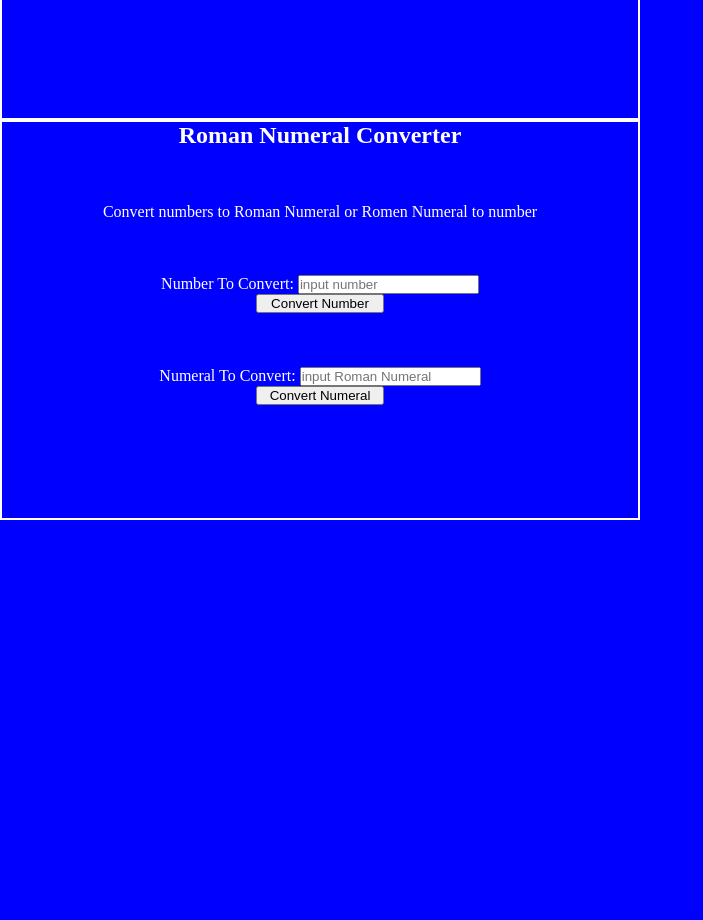
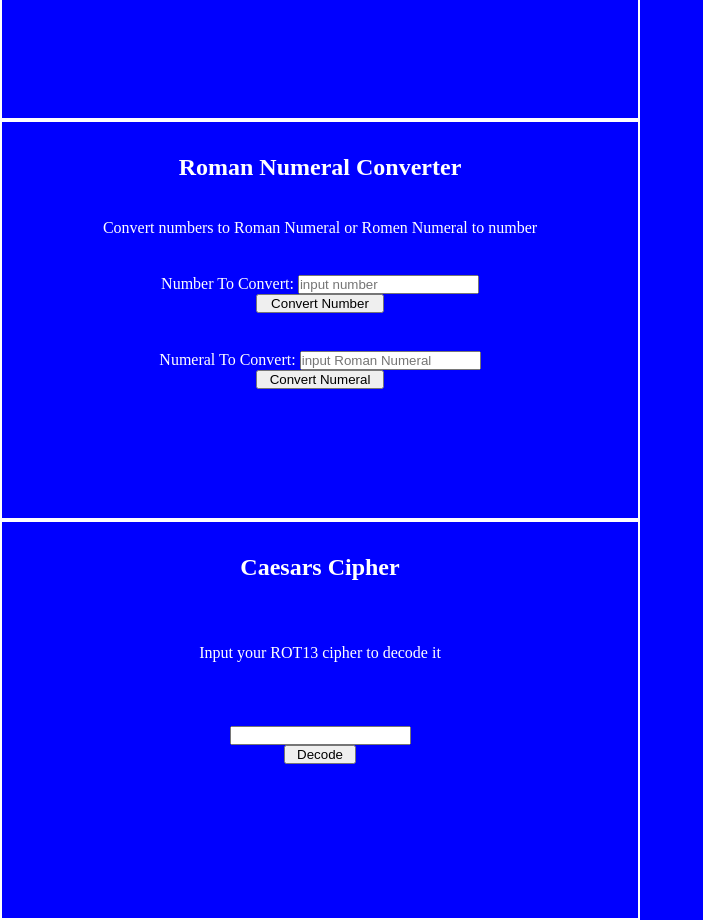
Before and after one commit to jaronow/freeCodeCamp-JS-Projects, a plain HTML site: page index.html in a window 1280 px wide. Shown: the part 280-1200 px from the top of the page, without its empty margins (0-703 px from the left). Before the commit the page ends 800 px from the top, so only its background shows below. Drawn offline with Linux system fonts and the light colour scheme.

Commit message:
added caesars cipher to readme, html, and css.  adding some padding to all section h2

```diff
--- a/index.html
+++ b/index.html
@@ -46,6 +46,19 @@
           <h2 id="convert-response">Blank</h2>
         </div>
       </section>
+      <section id="caesars-cipher">
+        <h2>Caesars Cipher</h2>
+        <p>Input your ROT13 cipher to decode it</p>
+        <div class="cipher-input">
+          <label for="cipher">
+            <input type="text" name="cipher" placeholder="">
+          </label>
+          <button type="button" name="cipher-submit">Decode</button>
+        </div>
+        <div class="cipher-response">
+          <h2 id="cipher-response">Blank</h2>
+        </div>
+      </section>
     </main>
 
     <footer>
--- a/style.css
+++ b/style.css
@@ -47,6 +47,11 @@ button[name="check-palindrom"] {
   justify-content: space-between;
   border: 2px solid white;
 }
+
+#roman-num-convert h2 {
+  padding-top: 2rem;
+}
+
 button[name="convert-num"],
 button[name="convert-numeral"] {
   width: 40%;
@@ -58,3 +63,28 @@ button[name="convert-numeral"] {
   visibility: hidden;
   padding-bottom: 2rem;
 }
+
+#caesars-cipher {
+  width: 50%;
+  height: 50vh;
+  display: flex;
+  flex-direction: column;
+  align-items: center;
+  justify-content: space-between;
+  border: 2px solid white;
+}
+
+#caesars-cipher h2 {
+  padding-top: 2rem;
+}
+
+button[name="cipher-submit"] {
+  width: 40%;
+  display: block;
+  margin: 0 auto;
+}
+
+#cipher-response {
+  visibility: hidden;
+  padding-bottom: 2rem;
+}
```
Also changed, not shown: 1 other file.
